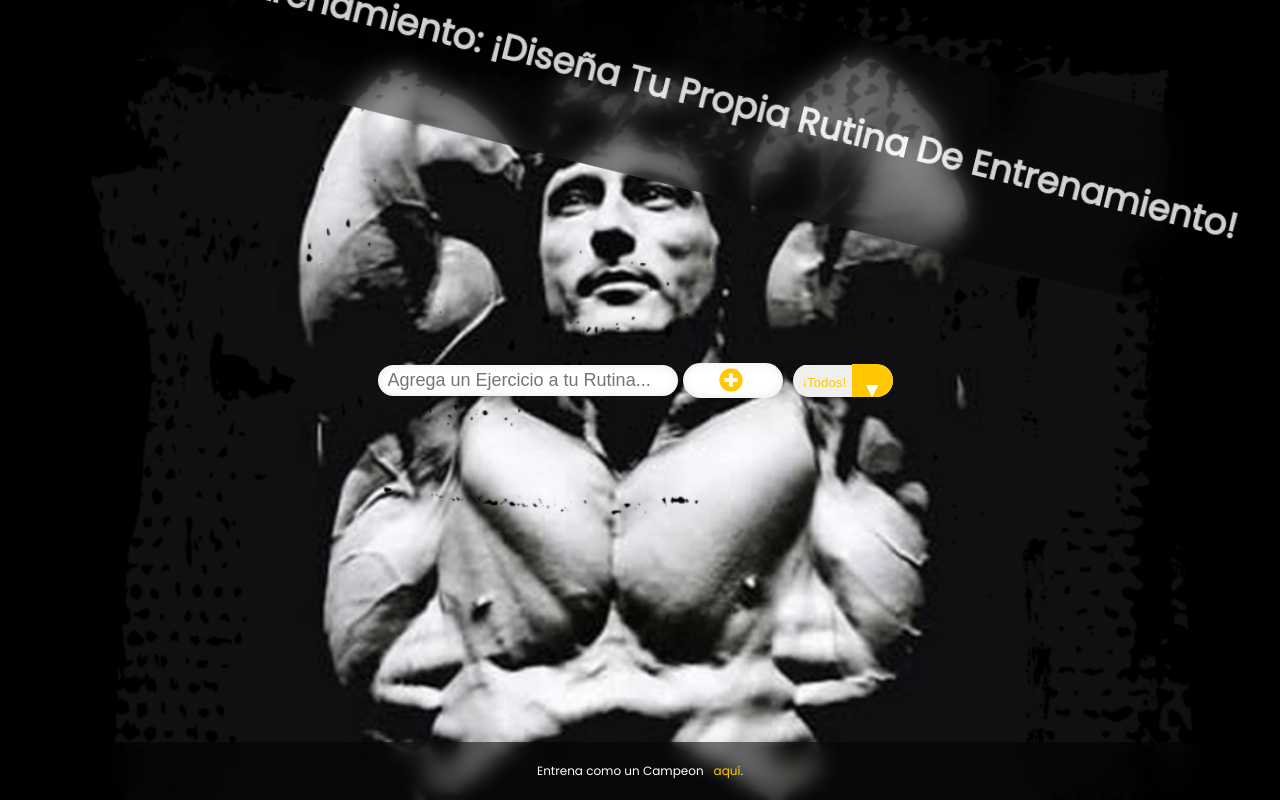
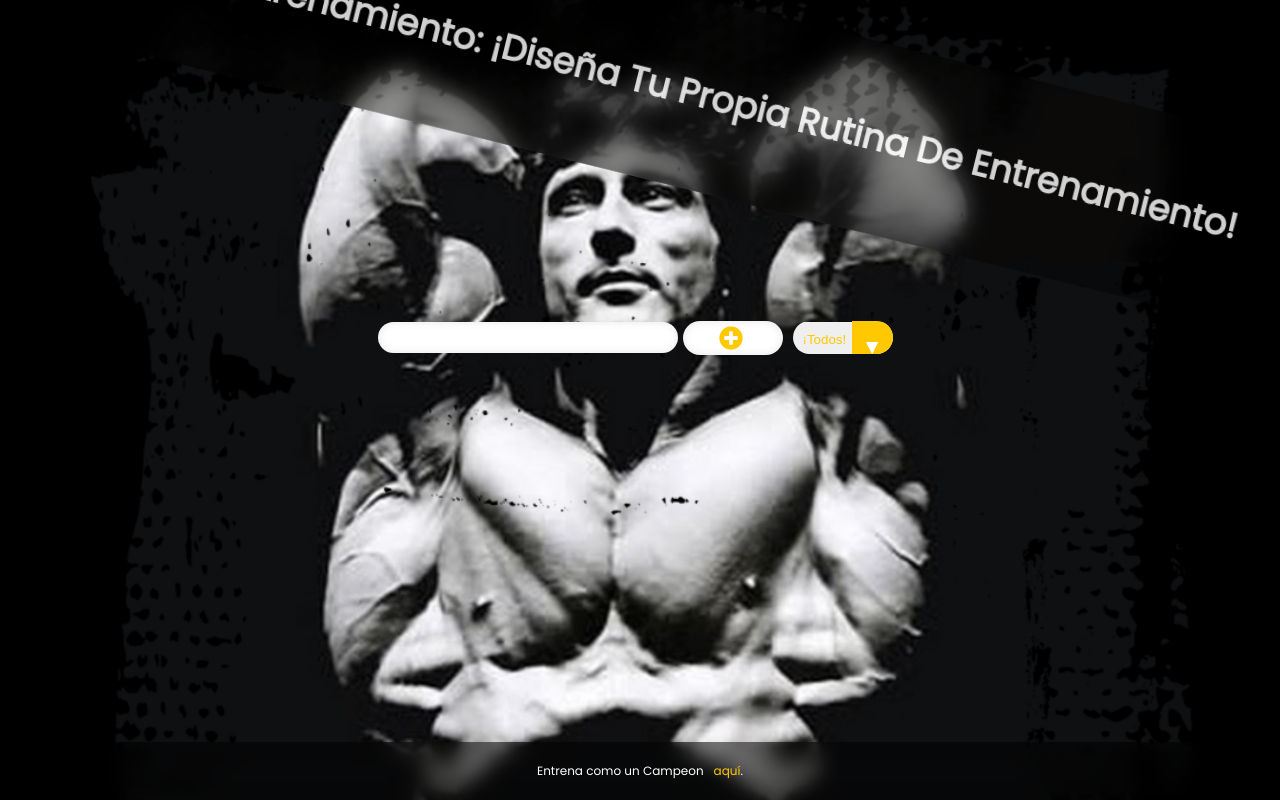
Before and after one commit to Payaben/Todo-List-App-main, a plain HTML site: page index.html in a window 1280 px wide. Shown: the top 800 px of the page. Drawn offline with Linux system fonts and the light colour scheme.

Commit message:
Tercer commit

```diff
--- a/estilos.css
+++ b/estilos.css
@@ -1,4 +1,5 @@
 /* Estilos generales */
+
 html{
     font-size: 62.5%;
     scroll-behavior: smooth;
@@ -8,7 +9,11 @@ html{
     padding: 0;
     box-sizing: border-box;
 }
-
+:root {
+    --primary-color:  rgb(255, 200, 0);
+    --secondary-color: #fff;
+    --transition-duration: 0.3s;
+  }
 body {
     background-image: url("./img/create\ an\ instagram\ post\ 10.png");
     background-size: cover; /* ajusta la imagen al tamaño de la pantalla */
@@ -17,6 +22,11 @@ body {
     color: white;
     font-family: "Poppins", sans-serif;
     min-height: 100vh;
+    overflow-x: hidden;
+
+
+
+
 
    /* Añade los siguientes estilos para el cuerpo */
 
@@ -363,3 +373,45 @@ select {
 
      width: clamp(50px, 10%, 100px); /* limita el ancho del botón entre 50px y 100px, usando el 10% como valor inicial */
  }
+ form .todo-input:focus {
+    background-color: var(--primary-color);
+    color: var(--secondary-color);
+    outline: none;
+    border: 2px solid var(--primary-color);
+    font-weight: bold;
+    transition: all var(--transition-duration) ease;
+  }
+
+  form .todo-input:hover {
+    transform: scale(1.05);
+    cursor: pointer;
+    box-shadow: 0px 0px 5px rgba(0, 0, 0, 0.1);
+    transition: all var(--transition-duration) ease, background-color var(--transition-duration) ease;
+  }
+  /* Efecto de transición en el placeholder */
+input::placeholder {
+    color: transparent;
+    transition: all 0.3s ease;
+}
+input:focus::placeholder {
+    color: #fff;
+}
+
+/* Efecto de sombra en el placeholder */
+input::placeholder {
+    text-shadow: 0px 0px 2px rgba(255, 255, 255, 0.8);
+}
+
+/* Efecto de borde en el placeholder */
+input::placeholder {
+    border: 1px solid rgba(255, 255, 255, 0.4);
+}
+
+/* Efecto de fondo en el placeholder */
+input::placeholder {
+    background-image: url('ruta/de/la/imagen');
+    background-size: contain;
+    background-repeat: no-repeat;
+    background-position: left center;
+    padding-left: 20px;
+}
```
Also changed, not shown: index.html (+1 -0 lines).
